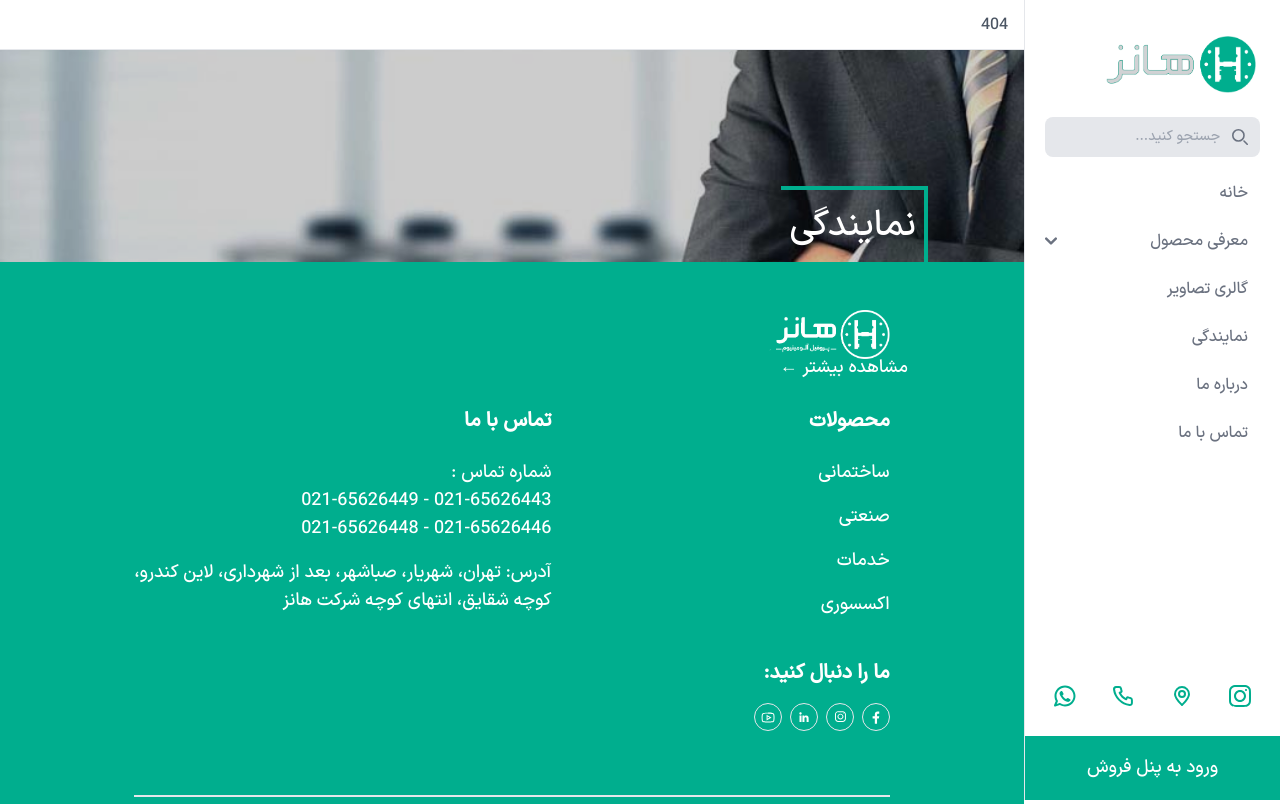
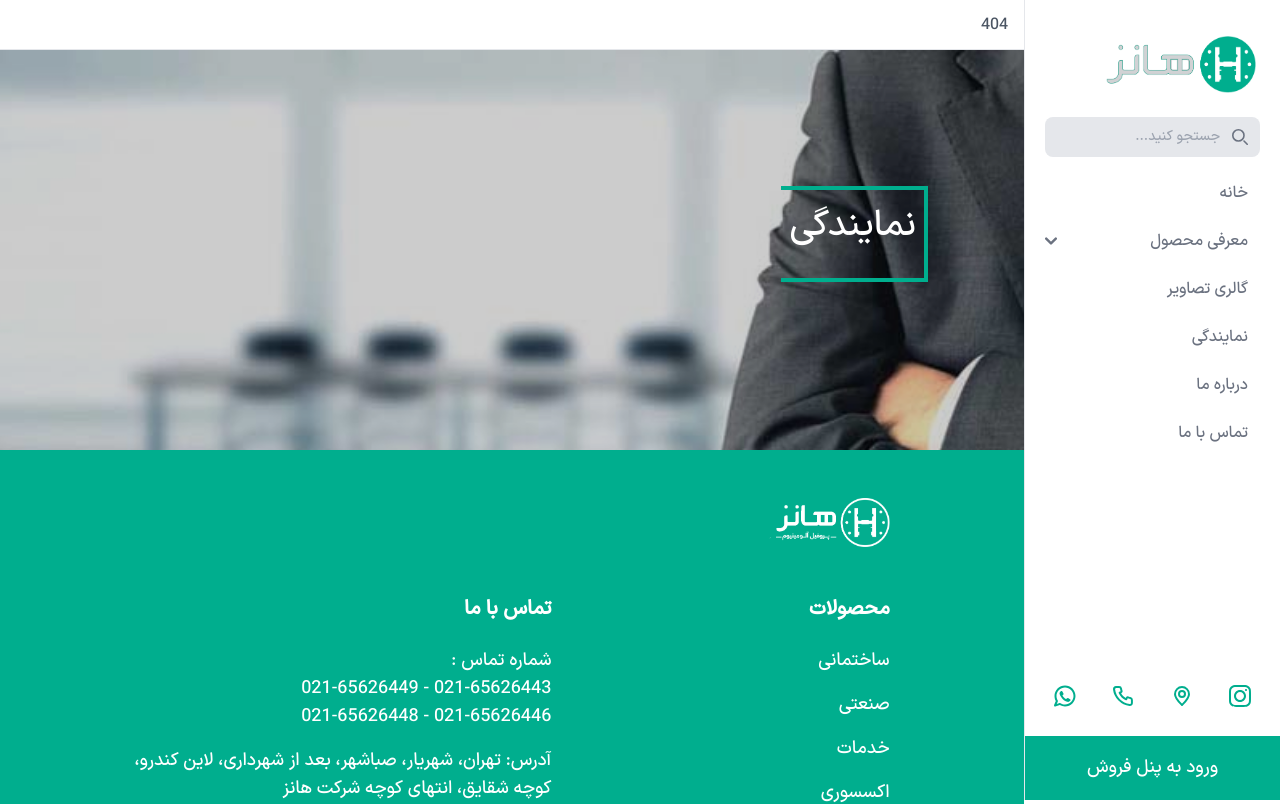
Before and after one commit to zahra-hsb/hanz-, a Next.js app: page /Agency in a window 1280 px wide. Shown: the top 804 px of the page. Built offline with nearby package versions, Linux system fonts and the light colour scheme.

Commit message:
agency page created

```diff
--- a/src/pages/Agency/index.jsx
+++ b/src/pages/Agency/index.jsx
@@ -3,7 +3,7 @@ import Main from "@/components/globalComponents/Main"
 const Agency = () => {
     return (
         <>
-            <Main title={'نمایندگی'} bg={'bg-agencySection'} />
+            <Main title={'نمایندگی'} bg={'bg-agencySection'} height={'h-[50vh]'} display={'hidden'}/>
         </>
     )
 }
```
